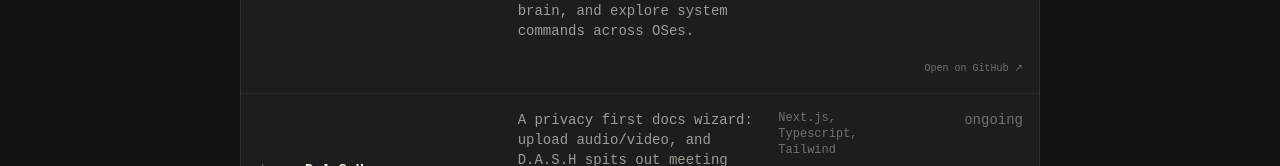
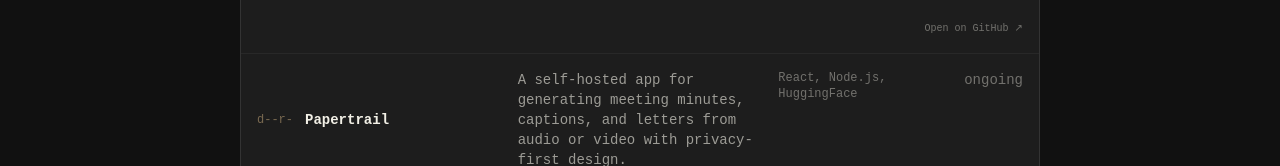
Before and after one commit to HithaBadikillaya/Portfolio, a React (Vite) app: page /projects in a window 1280 px wide. Shown: the part 634-800 px from the top of the page. Built offline with nearby package versions, Linux system fonts and the light colour scheme; no server answers; a web font is replaced by a local one.

Commit message:
style: minor ui tweaks

```diff
--- a/src/pages/Contact.jsx
+++ b/src/pages/Contact.jsx
@@ -76,9 +76,9 @@ const Contact = () => {
     };
 
     return (
-        <div className="min-h-screen py-16 px-6 md:px-12 max-w-5xl mx-auto flex flex-col justify-center">
+        <div className="min-h-screen py-6 px-6 md:px-12 max-w-5xl mx-auto flex flex-col justify-center">
             <>
-                <title>Contact | Hitha Portfolio</title>
+                <title>Contact | Hitha </title>
                 <meta name="description" content="Initialize connection." />
                 <meta property="og:title" content="Contact | Hitha Portfolio" />
                 <meta property="og:description" content="Initialize connection." />
--- a/src/pages/Experience.jsx
+++ b/src/pages/Experience.jsx
@@ -26,9 +26,9 @@ const experiences = [
 
 const Experience = () => {
     return (
-        <div className="min-h-screen py-16 px-6 md:px-12 max-w-7xl mx-auto">
+        <div className="min-h-screen py-6 px-6 md:px-12 max-w-7xl mx-auto">
             <>
-                <title>Experience | Hitha Portfolio</title>
+                <title>Experience | Hitha </title>
                 <meta name="description" content="Career history." />
                 <meta property="og:title" content="Experience | Hitha Portfolio" />
                 <meta property="og:description" content="Career history." />
@@ -54,7 +54,6 @@ const Experience = () => {
                         transition={{ delay: idx * 0.1 }}
                         className="relative pl-8 md:pl-12"
                     >
-                        {/* Timeline Node */}
                         <div className="absolute -left-[5px] top-2 w-2.5 h-2.5 rounded-full bg-paper border border-secondary" />
 
                         <div className="font-mono space-y-2">
@@ -72,7 +71,6 @@ const Experience = () => {
                     </motion.div>
                 ))}
 
-                {/* Start Node */}
                 <div className="relative pl-8 md:pl-12 opacity-50">
                     <div className="absolute -left-[4px] top-2 w-2 h-2 rounded-full bg-white/20" />
                     <p className="font-mono text-xs text-primary/40">initial commit (Hello World)</p>
@@ -97,7 +95,7 @@ const Experience = () => {
                     </div>
                 </div>
 
-                {/* Skills / Packages */}
+
                 <div>
                     <h3 className="text-xl font-mono text-secondary mb-8">&gt; npm list --depth=0</h3>
                     <div className="p-6 border border-white/5 bg-white/5 rounded-sm font-mono text-xs md:text-sm space-y-2 text-primary/80">
--- a/src/pages/Home.jsx
+++ b/src/pages/Home.jsx
@@ -17,9 +17,9 @@ const Home = () => {
     };
 
     return (
-        <div className="min-h-screen py-16 px-6 md:px-12 max-w-7xl mx-auto flex flex-col justify-center bg-paper text-primary">
+        <div className="min-h-screen py-6 px-6 md:px-12 max-w-7xl mx-auto flex flex-col justify-center bg-paper text-primary">
             <>
-                <title>Index | Hitha Portfolio</title>
+                <title>Index | Hitha </title>
                 <meta name="description" content="Hitha Badikillaya - Software Dev." />
                 <meta property="og:title" content="Index | Hitha Portfolio" />
                 <meta property="og:description" content="Hitha Badikillaya - Software Dev." />
@@ -56,7 +56,7 @@ const Home = () => {
                 >
                     <div>
                         <p>
-                            Hey there! glad you ended up here, while you are here, might as well get to know me. I majorly deal with web apps, AI experiments, and small projects that catch my curiosity. I focus on building interfaces that work smoothly and feel right to use, without making anyone pull their hair out. If you&apos;re paying attention, there&apos;s a secret vault on the site for the curious.
+                            Hey there! good to see you, while you are here, might as well get to know me. I majorly deal with web apps, AI experiments, and small projects that catch my curiosity. I focus on building interfaces that work smoothly and feel right to use, without making anyone pull their hair out. If you&apos;re paying attention, there&apos;s a secret vault on the site for the curious.
                         </p><br/>
                         <p>
                             Im also active in open-source and developer communities - contributing code, improving docs, and learning together. If you&apos;d like to connect, my contact links are below or use the contact page to send me an email. Enjoy exploring the site.
--- a/src/pages/Projects.jsx
+++ b/src/pages/Projects.jsx
@@ -22,12 +22,12 @@ const projects = [
     },
     {
         id: 3,
-        title: 'D.A.S.H',
-        link: 'https://github.com/HithaBadikillaya/D.A.S.H',
-        category: 'docs',
+        title: 'Papertrail',
+        link: 'https://github.com/HithaBadikillaya/Papertrail',
+        category: 'documentation',
         year: 'ongoing',
-        tech: ['Next.js', 'Typescript', 'Tailwind'],
-        description: 'A privacy first docs wizard: upload audio/video, and D.A.S.H spits out meeting notes, captions, and letters without storing your data anywhere else'
+        tech: ['React', 'Node.js', 'HuggingFace'],
+        description: 'A self-hosted app for generating meeting minutes, captions, and letters from audio or video with privacy-first design.',
     },
 ];
 
@@ -79,9 +79,9 @@ const Projects = () => {
     }, []);
 
     return (
-        <div className="min-h-screen py-16 px-6 md:px-12 max-w-7xl mx-auto">
+        <div className="min-h-screen py-6 px-6 md:px-12 max-w-7xl mx-auto">
             <>
-                <title>Projects | Hitha Portfolio</title>
+                <title>Projects | Hitha </title>
                 <meta name="description" content="Directory of works." />
                 <meta property="og:title" content="Projects | Hitha Portfolio" />
                 <meta property="og:description" content="Directory of works." />
--- a/src/pages/Vault.jsx
+++ b/src/pages/Vault.jsx
@@ -7,11 +7,10 @@ import StatsGrid from '../components/Vault/StatsGrid';
 import ChangelogSection from '../components/Vault/ChangelogSection';
 import DeploySection from '../components/Vault/DeploySection';
 import ProcessRant from '../components/Vault/ProcessRant';
-import { Button, Popup } from 'pixel-retroui';
+import { Popup } from 'pixel-retroui';
 
 const Vault = () => {
     const [isPopupOpen, setIsPopupOpen] = useState(false);
-    const openPopup = () => setIsPopupOpen(true);
     const closePopup = () => setIsPopupOpen(false);
 
     const yellowAccent = "#FFD700";
@@ -19,7 +18,7 @@ const Vault = () => {
     return (
         <div className="min-h-screen bg-black text-white font-mono selection:bg-yellow-500 selection:text-black pb-20 overflow-x-hidden">
             <>
-                <title>vault | Hitha Portfolio</title>
+                <title>vault | Hitha </title>
                 <meta name="description" content="me being a mess" />
                 <meta property="og:title" content="vault | Hitha Portfolio" />
                 <meta property="og:description" content="me being a mess" />
@@ -30,14 +29,6 @@ const Vault = () => {
             </>
 
             <div className="flex justify-end p-6 md:p-12">
-                <Button
-                    onClick={openPopup}
-                    bg={yellowAccent}
-                    shadow="black"
-                    className="text-[10px] md:text-xs font-black uppercase text-white"
-                >
-                    vault_access_info
-                </Button>
                 <Popup
                     isOpen={isPopupOpen}
                     onClose={closePopup}
```
Also changed, not shown: public/robots.txt (deleted).
